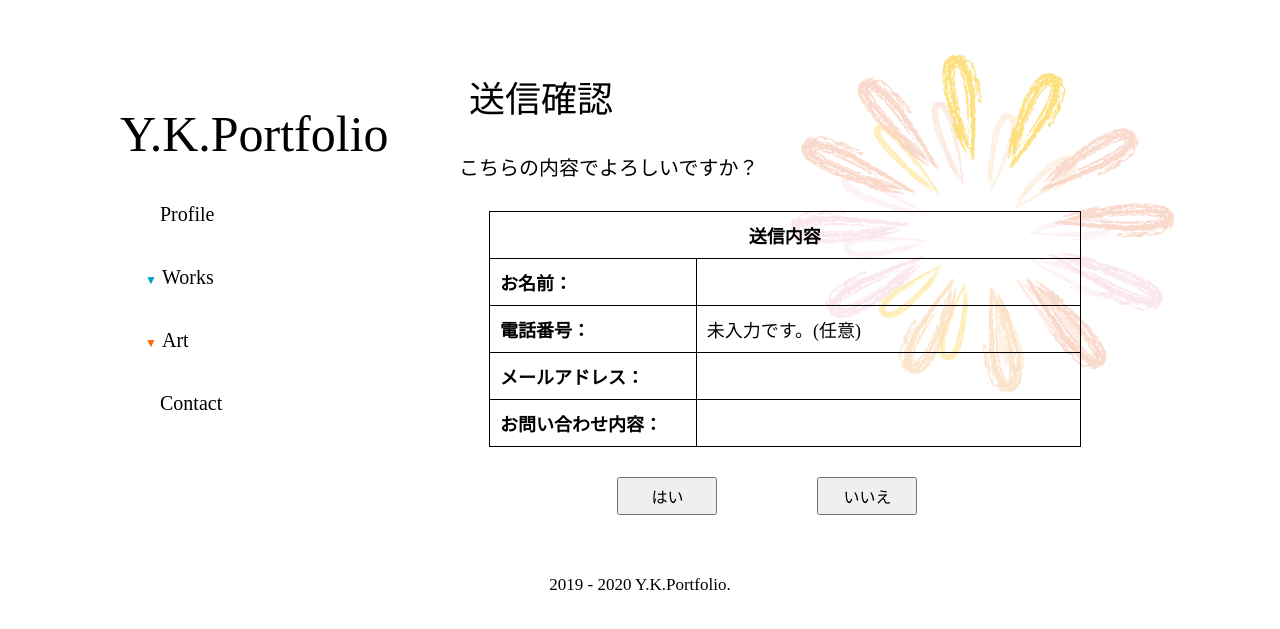
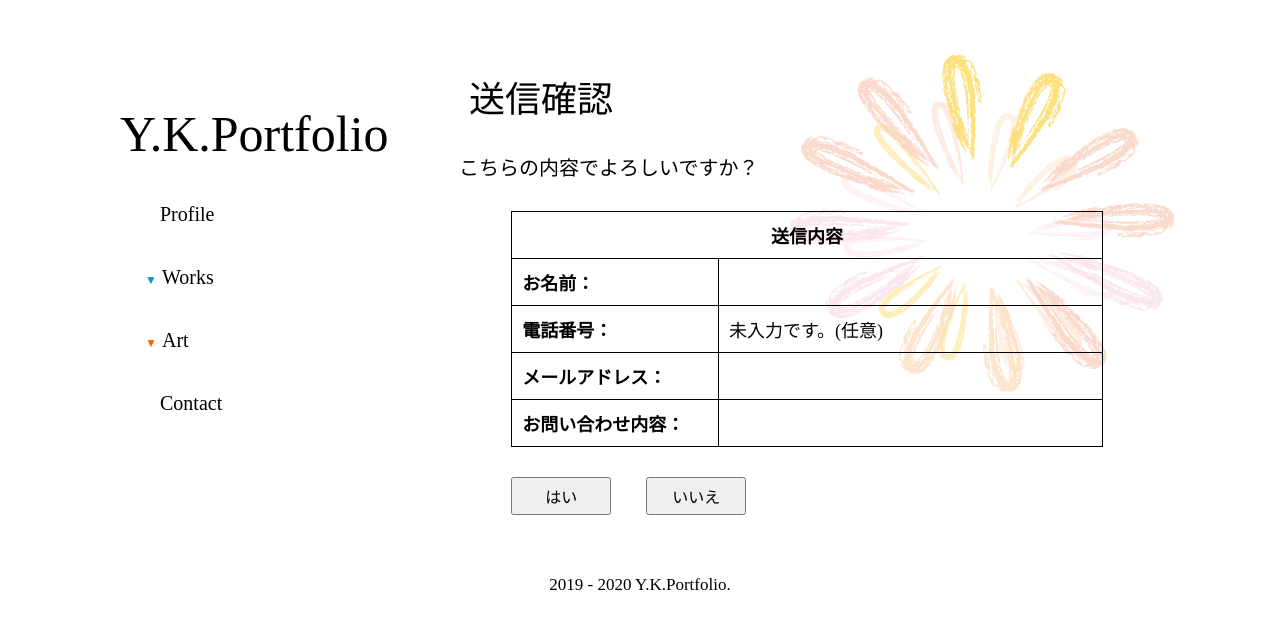
Before and after one commit to korisu07/Portfolio-Copy---test, a PHP site: page /contact_confirm.php in a window 1280 px wide. Shown: the top 629 px of the page. Run offline with PHP 8.4, Linux system fonts and the light colour scheme; data that the repository does not hold is empty.

Commit message:
お問い合わせページのレイアウトを修正

```diff
--- a/css/style.css
+++ b/css/style.css
@@ -427,6 +427,7 @@ textarea {
   padding: 5px;
 }
 input[type="submit"]{
+  display: inline-block;
   width: 100px;
   padding: 5px 10px;
 }
@@ -448,7 +449,7 @@ label span{
 
 /* 送信 確認画面のレイアウト */
 #contact-page table{
-  margin-left: 30px;
+  margin: 0 auto;
   width: 85%;
   border-collapse: collapse;
   font-size: 90%;
@@ -469,14 +470,19 @@ label span{
   text-align: center;
 }
 .confirm-btn-wrapp{
+  width: 85%;
+  margin: 0 auto;
+  padding-top: 30px;
+}
+.confirm-btn-wrapp form{
   display: flex;
-  width: 80%;
-  margin-top: 30px;
-  margin-left: 30px;
+  margin: 0 auto;
+}
+.confirm-btn-wrapp input{
+  margin-right: 30px;
 }
 .confirm-btn-wrapp input:first-child{
   margin-left: auto;
-  margin-right: 100px;
 }
 .confirm-btn-wrapp input:last-child{
   margin-right: auto;
```
